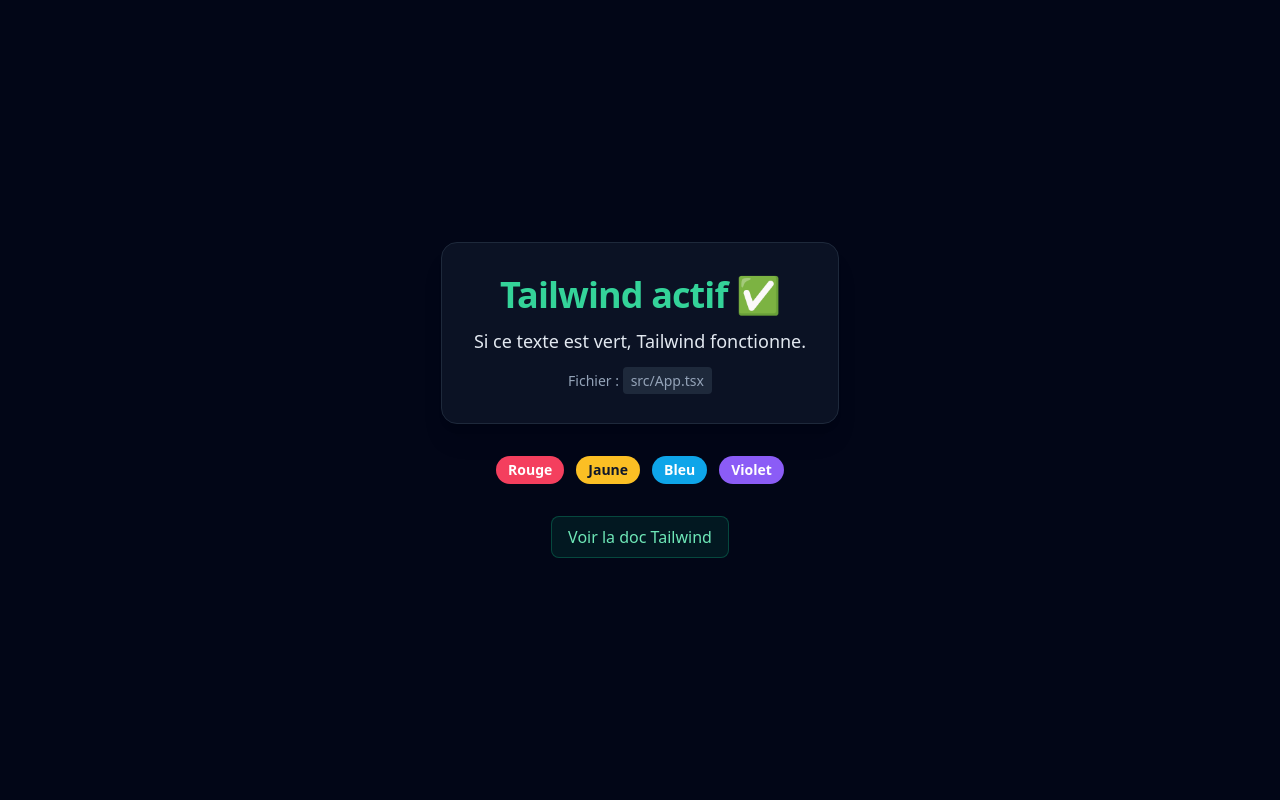
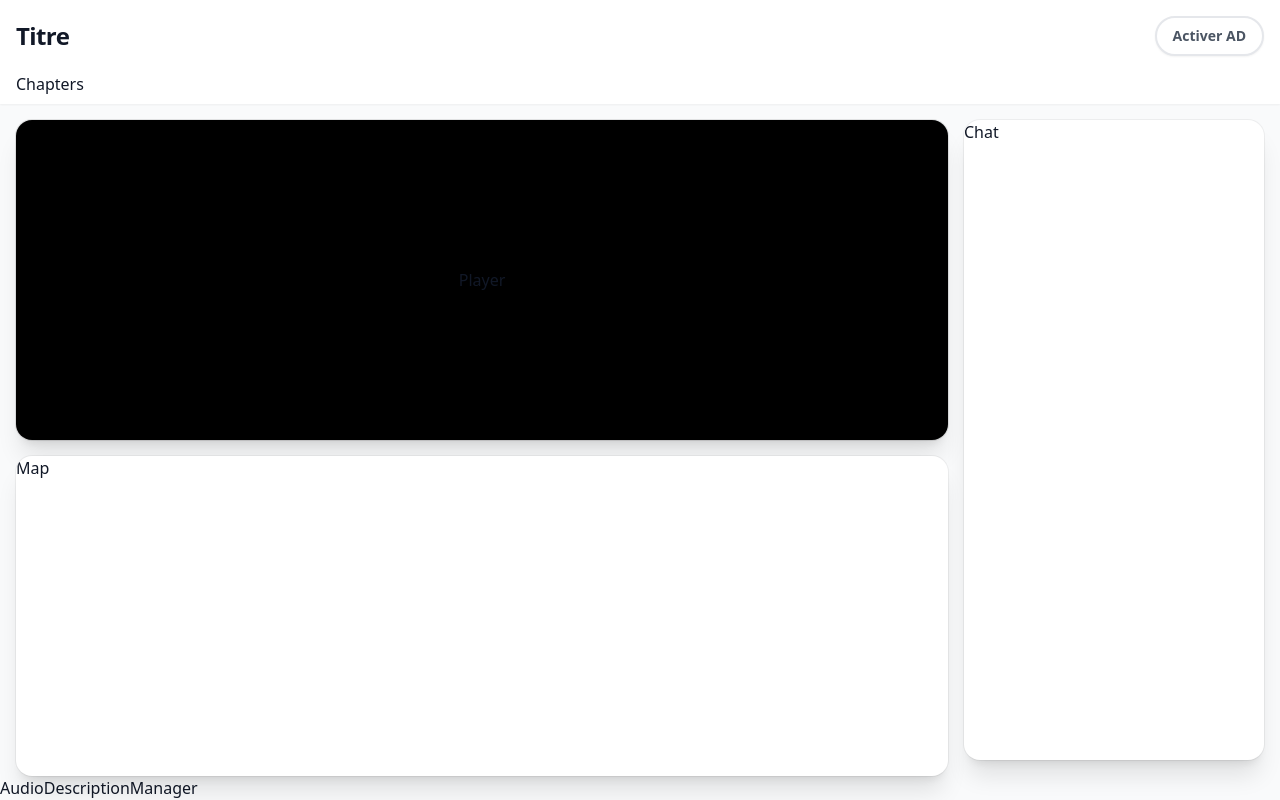
Before and after one commit to eliottguls/accessible-media-player, a React (Create React App) app: page / in a window 1280 px wide. Built offline with nearby package versions, Linux system fonts and the light colour scheme.

Commit message:
feat: application structure

```diff
--- a/src/App.tsx
+++ b/src/App.tsx
@@ -1,46 +1,65 @@
-import React from 'react';
+'use client'
+import { useState} from "react";
 
 function App() {
+
+  const [adEnabled, setAdEnabled] = useState(false);
   return (
-    <main className="min-h-screen bg-slate-950 text-slate-100">
-      <section className="mx-auto flex min-h-screen max-w-4xl flex-col items-center justify-center gap-8 px-6 text-center">
-        <div className="rounded-2xl border border-slate-800 bg-slate-900/70 p-8 shadow-xl">
-          <h1 className="mb-3 text-4xl font-bold tracking-tight text-emerald-400">
-            Tailwind actif ✅
-          </h1>
-          <p className="text-lg text-slate-200">
-            Si ce texte est vert, Tailwind fonctionne.
-          </p>
-          <p className="mt-4 text-sm text-slate-400">
-            Fichier : <span className="rounded bg-slate-800 px-2 py-1">src/App.tsx</span>
-          </p>
+    <>
+      <a
+        href="#main-content"
+        className="absolute top-[-100px] left-0 bg-indigo-700 text-white p-3 z-50 transition-all focus:top-0 font-bold rounded-br-lg shadow-lg"
+      >
+        Aller au contenu principal
+      </a>
+
+      <div className="w-full lg:h-screen lg:overflow-hidden flex flex-col bg-gray-50 text-gray-900 font-sans">
+        <div className="flex-shrink-0 p-4 pb-2 bg-white shadow-sm z-10 relative">
+            <div className="flex justify-between items-center mb-4">
+              <div>
+                <h1 className="text-xl md:text-2xl font-extrabold tracking-tight text-gray-900 m-0">
+                  Titre
+                </h1>
+              </div>
+
+              <button
+                  onClick={() => setAdEnabled(!adEnabled)}
+                  className={`
+                    text-sm px-4 py-2 rounded-full font-semibold transition-all shadow-sm
+                    ${adEnabled
+                      ? 'bg-indigo-100 text-indigo-700 border-2 border-indigo-200'
+                      : 'bg-white text-gray-600 border-2 border-gray-200 hover:bg-gray-100'}
+                  `}
+              >
+                {adEnabled ? "AD : Activée 🔈" : "Activer AD"}
+              </button>
+            </div>
+            Chapters
         </div>
+        <main id="main-content" className="flex-1 min-h-0 p-4 grid grid-cols-1 lg:grid-cols-4 gap-4 bg-gray-50">
+            <div className="lg:col-span-3 flex flex-col gap-4 h-full min-h-0">
+                <section aria-label="Lecteur vidéo" className="lg:h-1/2 w-full bg-black rounded-2xl overflow-hidden shadow-xl flex-shrink-0 min-h-[250px] ring-1 ring-black/10">
+                   <div className="h-full w-full flex items-center justify-center">
+                     Player
+                   </div>
+                </section>
+                <section aria-label="Carte interactive" className="lg:h-1/2 w-full bg-white rounded-2xl overflow-hidden shadow-xl relative z-0 flex-shrink-0 min-h-[250px] ring-1 ring-black/5">
+                    <div className="h-full w-full">
+                       Map
+                    </div>
+                </section>
 
-        <div className="flex flex-wrap items-center justify-center gap-3">
-          <span className="rounded-full bg-rose-500 px-3 py-1 text-sm font-semibold text-white">
-            Rouge
-          </span>
-          <span className="rounded-full bg-amber-400 px-3 py-1 text-sm font-semibold text-slate-900">
-            Jaune
-          </span>
-          <span className="rounded-full bg-sky-500 px-3 py-1 text-sm font-semibold text-white">
-            Bleu
-          </span>
-          <span className="rounded-full bg-violet-500 px-3 py-1 text-sm font-semibold text-white">
-            Violet
-          </span>
-        </div>
+            </div>
+            <div className="lg:col-span-1 h-full min-h-0">
+                <section className="h-[500px] lg:h-full flex flex-col rounded-2xl overflow-hidden shadow-xl ring-1 ring-black/5 bg-white">
+                  Chat
+                </section>
+            </div>
 
-        <a
-          className="rounded-lg border border-emerald-500/30 bg-emerald-500/10 px-4 py-2 text-emerald-300 transition hover:bg-emerald-500/20"
-          href="https://tailwindcss.com/docs/utility-first"
-          target="_blank"
-          rel="noopener noreferrer"
-        >
-          Voir la doc Tailwind
-        </a>
-      </section>
-    </main>
+        </main>
+        AudioDescriptionManager
+      </div>
+    </>
   );
 }
 
```
